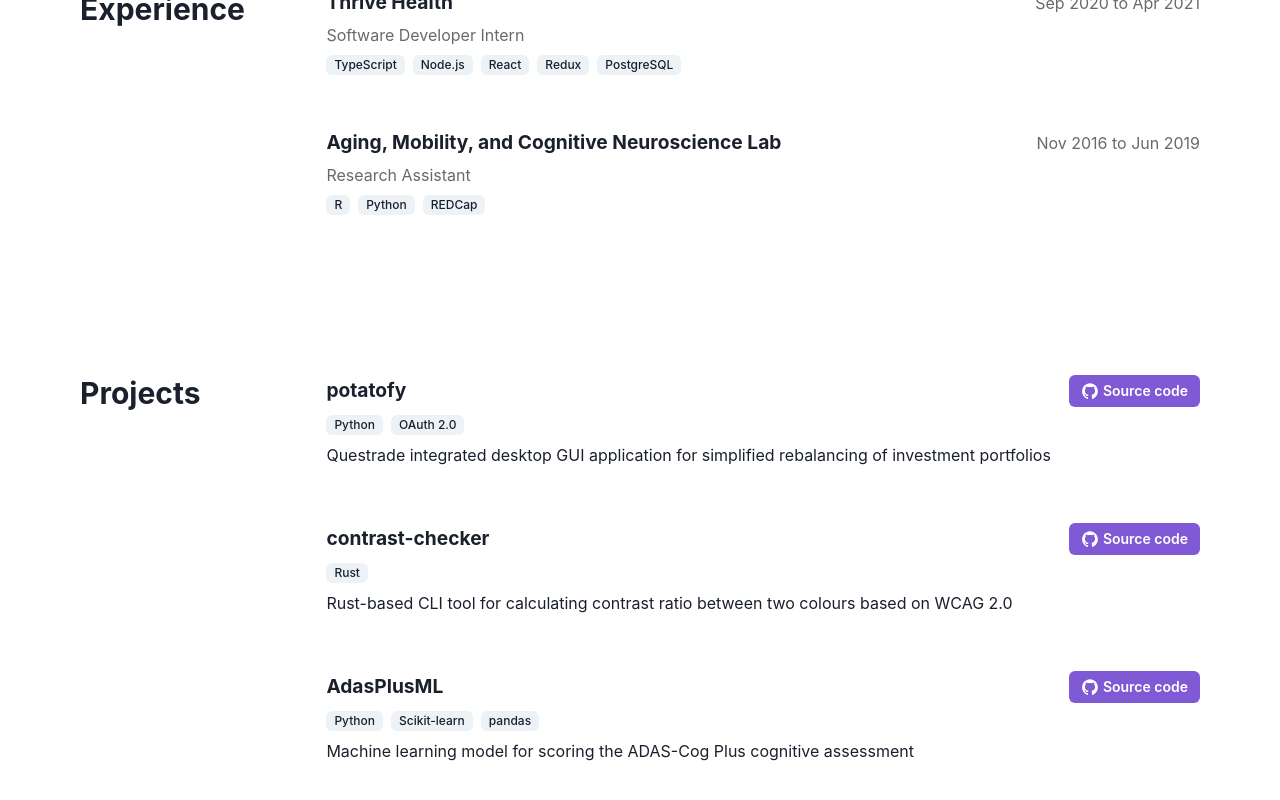
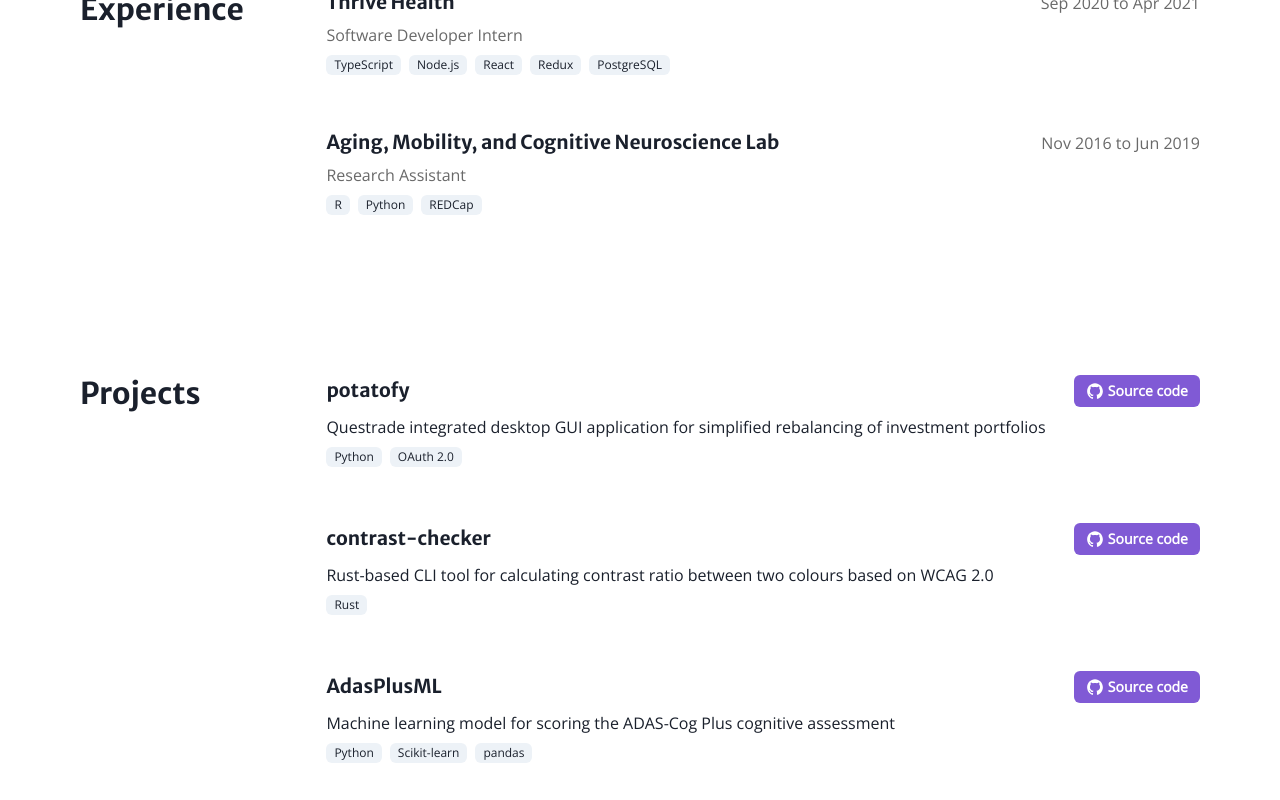
Before and after one commit to patchan/patchan.dev, a Next.js app: page / in a window 1280 px wide. Shown: the part 915-1715 px from the top of the page. Built offline with nearby package versions, Linux system fonts and the light colour scheme.

Commit message:
add Open Sans and Merriweather Sans

```diff
--- a/components/Footer.tsx
+++ b/components/Footer.tsx
@@ -11,7 +11,7 @@ const Footer: React.FC<FooterProps> = () => {
       <Center>
         <Stack align='center' spacing={1}>
           <Text fontSize='sm'>
-            Copyright © {new Date().getFullYear()} <a href='/'>Patrick Chan</a>
+            Copyright © <a href='/'>Patrick Chan</a> {new Date().getFullYear()}
           </Text>
         </Stack>
       </Center>
--- a/components/Position.tsx
+++ b/components/Position.tsx
@@ -15,7 +15,7 @@ const Position: React.FC<PositionProps> = ({ company, link, title, dates, tech }
   return (
     <Stack w='100%'>
       <Stack direction='row' wrap='wrap' align='center' spacing={0}>
-        <Heading as='h3' fontSize='1.2em'>
+        <Heading as='h3' fontSize='1.2em' fontFamily='Merriweather Sans'>
           <Link href={link}>
             {company}
           </Link>
--- a/components/Project.tsx
+++ b/components/Project.tsx
@@ -13,7 +13,7 @@ const Project: React.FC<ProjectProps> = ({ title, link, tech, description }) =>
   return (
     <Stack w='100%'>
       <Stack direction='row' align='center'>
-        <Heading as='h3' fontSize='1.2em'>{title}</Heading>
+        <Heading as='h3' fontSize='1.2em' fontFamily='Merriweather Sans'>{title}</Heading>
         <Spacer />
         <Button
           as='a'
@@ -26,10 +26,10 @@ const Project: React.FC<ProjectProps> = ({ title, link, tech, description }) =>
           Source code
         </Button>
       </Stack>
+      <Text>{description}</Text>
       <Stack aria-label='technologies used' direction='row' wrap='wrap'>
         {tech?.map((tag) => <Tag key={tag} size='sm'>{tag}</Tag>)}
       </Stack>
-      <Text>{description}</Text>
     </Stack>
   );
 }
--- a/components/layouts/About.tsx
+++ b/components/layouts/About.tsx
@@ -11,7 +11,7 @@ const About: React.FC<AboutProps> = ({ children }) => {
     <SubSection id='about'>
       <Flex justify='flex-start' wrap='wrap'>
         <Box w={{ base: '250px', md: '200px', lg: '22%' }} minw='200px' h='100%' align='left' py={5}>
-          <Heading size='lg'>About Me</Heading>
+          <Heading size='lg' fontFamily='Merriweather Sans'>About Me</Heading>
         </Box>
         <Center w={{ base: '100%', md: '70%', lg: '78%'}} h='100%' py={5}>
           <Stack>
--- a/components/layouts/Experience.tsx
+++ b/components/layouts/Experience.tsx
@@ -11,7 +11,7 @@ const Experience: React.FC<ExperienceProps> = ({ children }) => {
     <SubSection id='experience'>
       <Flex justify='flex-start' wrap='wrap'>
         <Box w={{ base: '250px', md: '200px', lg: '22%' }} minW='200px' h='100%' align='left' py={5}>
-          <Heading size='lg'>Experience</Heading>
+          <Heading size='lg' fontFamily='Merriweather Sans'>Experience</Heading>
         </Box>
         <Box w={{ base: '100%', md: '70%', lg: '78%'}} h='100%' py={5}>
           <Stack align='start' spacing={14}>
--- a/components/layouts/Profile.tsx
+++ b/components/layouts/Profile.tsx
@@ -26,7 +26,7 @@ const Profile: React.FC<ProfileProps> = ({ profileImage, name, description, cont
         </Box>
         <Box w={{ base: '100%', md: '70%'}} h='100%' py={10}>
           <Flex direction='column'>
-            <Heading as='h1' size='3xl'>
+            <Heading as='h1' size='3xl' fontFamily='Merriweather Sans'>
               {name}
             </Heading>
             <Text fontSize='xl' color={theme.colors.text.secondary}>
--- a/components/layouts/Projects.tsx
+++ b/components/layouts/Projects.tsx
@@ -11,7 +11,7 @@ const Projects: React.FC<ProjectsProps> = ({ children }) => {
     <SubSection id='projects'>
       <Flex justify='flex-start' wrap='wrap'>
         <Box w={{ base: '250px', md: '200px', lg: '22%' }} minW='200px' h='100%' align='left' py={5}>
-          <Heading size='lg'>Projects</Heading>
+          <Heading size='lg' fontFamily='Merriweather Sans'>Projects</Heading>
         </Box>
         <Box w={{ base: '100%', md: '70%', lg: '78%'}} h='100%' py={5}>
           <Stack align='start' spacing={14}>
--- a/pages/_app.tsx
+++ b/pages/_app.tsx
@@ -10,7 +10,12 @@ const theme = extendTheme({
       primary: '#000',
       secondary: '#696969'
     }
-  }
+  },
+  fonts: {
+    header: 'Merriweather Sans',
+    body: 'Open Sans',
+    mono: 'Menlo'
+  },
 })
 
 function App({ Component, pageProps }: AppProps) {
--- a/pages/_document.tsx
+++ b/pages/_document.tsx
@@ -10,7 +10,15 @@ class MyDocument extends Document {
   render() {
     return (
       <Html lang='en'>
-        <Head />
+        <Head>
+          <link rel='apple-touch-icon' sizes='180x180' href='/apple-touch-icon.png' />
+          <link rel='icon' type='image/png' sizes='32x32' href='/favicon-32x32.png' />
+          <link rel='icon' type='image/png' sizes='16x16' href='/favicon-16x16.png' />
+          <link rel='manifest' href='/site.webmanifest' />
+          <link rel='preconnect' href='https://fonts.gstatic.com' />
+          <link href='https://fonts.googleapis.com/css2?family=Open+Sans&display=swap' rel='stylesheet' />
+          <link href="https://fonts.googleapis.com/css2?family=Merriweather+Sans:wght@700&family=Merriweather:wght@400;900&display=swap" rel="stylesheet" />
+        </Head>
         <body>
           <Main />
           <NextScript />
--- a/pages/index.tsx
+++ b/pages/index.tsx
@@ -42,10 +42,6 @@ const IndexPage = () => {
         <title>{siteTitle}</title>
         <meta name='description' content={siteDescription} />
         <link rel='canonical' href='https://patchan.dev' />
-        <link rel='apple-touch-icon' sizes='180x180' href='/apple-touch-icon.png' />
-        <link rel='icon' type='image/png' sizes='32x32' href='/favicon-32x32.png' />
-        <link rel='icon' type='image/png' sizes='16x16' href='/favicon-16x16.png' />
-        <link rel='manifest' href='/site.webmanifest' />
       </Head>
       <NavBar />
       <PageLayout>
```
